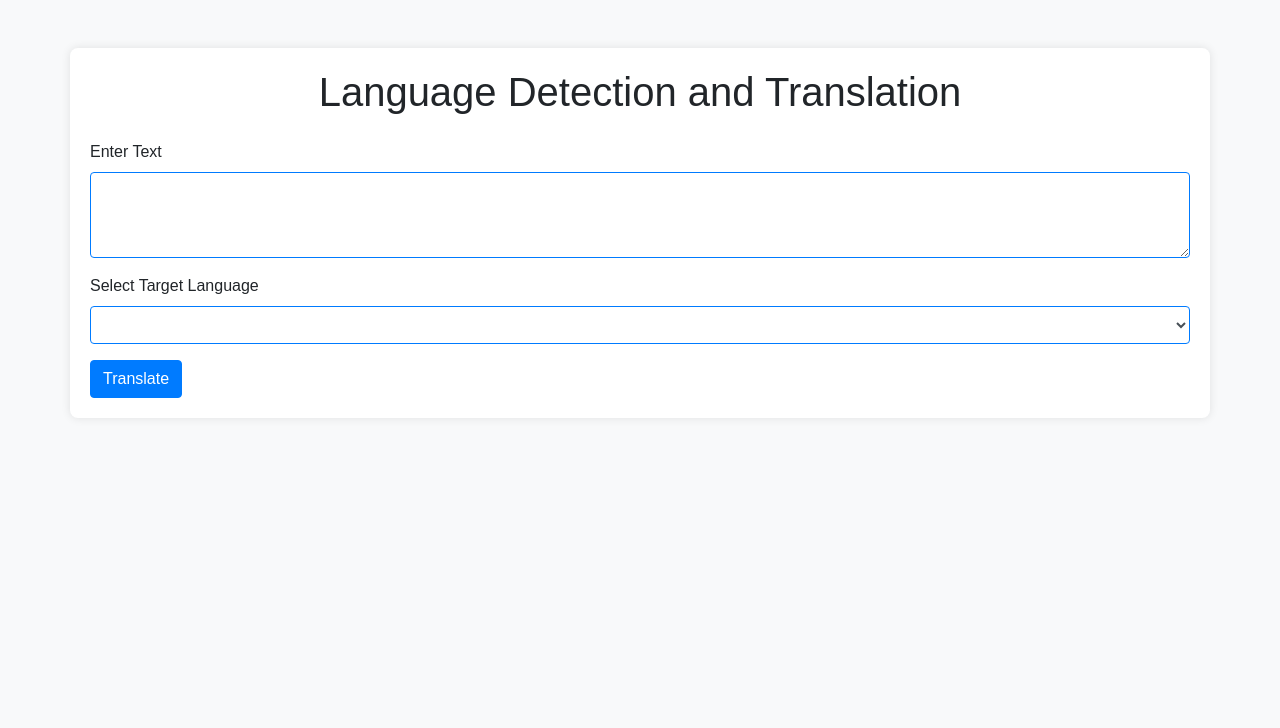
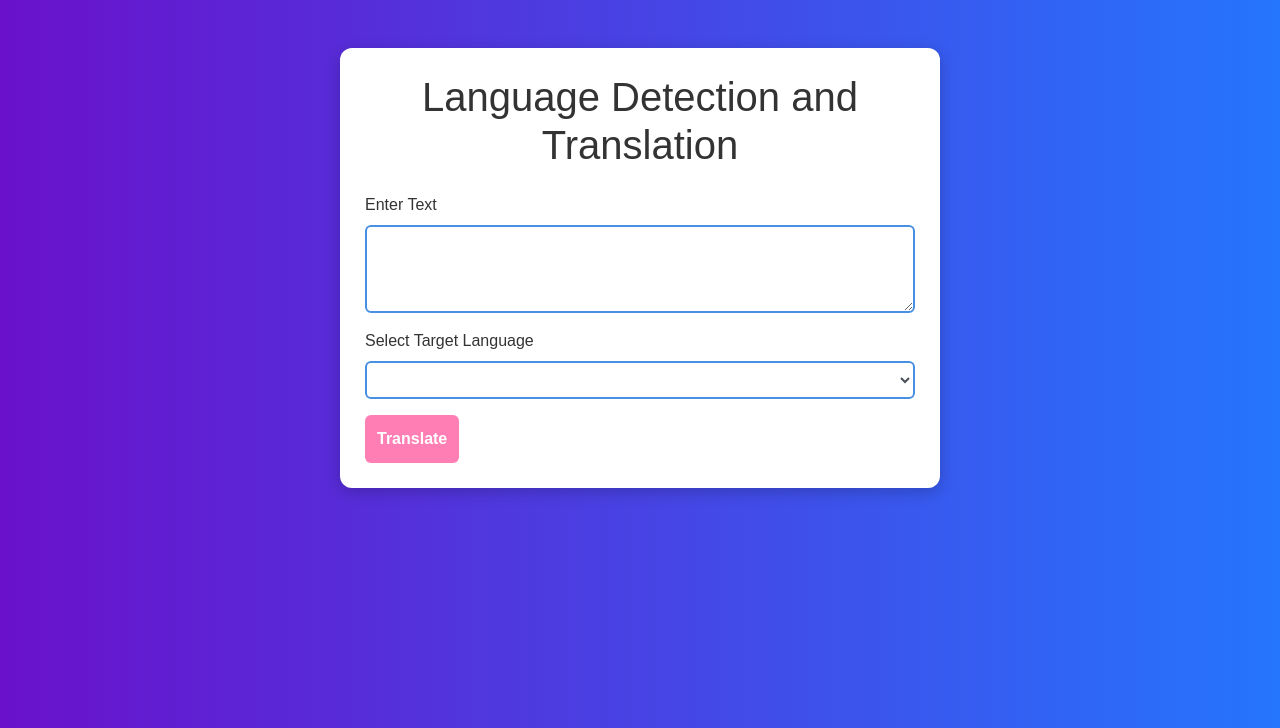
Before and after one commit to ARHAM7447/chattingbot, a Flask app: page /tool4/ in a window 1280 px wide. Shown: the top 728 px of the page. Run offline with Flask 3, Linux system fonts and the light colour scheme; lists and menus that the app fills with data are empty; some libraries are stand-ins or nearby versions.

Commit message:
change the interface

```diff
--- a/tools/tool4/templates/tool4.html
+++ b/tools/tool4/templates/tool4.html
@@ -7,34 +7,66 @@
     <link rel="stylesheet" href="https://stackpath.bootstrapcdn.com/bootstrap/4.5.2/css/bootstrap.min.css">
     <style>
       body {
-            background-color: #f8f9fa;
-            font-family: Arial, sans-serif;
+    background: linear-gradient(to right, #6a11cb, #2575fc);
+    font-family: 'Poppins', sans-serif;
+    color: #333;
+    margin: 0;
+    padding: 0;
 }
+
 .container {
-            background-color: #ffffff;
-            border-radius: 8px;
-            box-shadow: 0 0 10px rgba(0, 0, 0, 0.1);
+    max-width: 600px;
+    background: #ffffff;
+    border-radius: 12px;
+    box-shadow: 0 4px 15px rgba(0, 0, 0, 0.2);
+    padding: 25px;
+    margin: 40px auto;
+}
+
+.form-control, .form-control:focus {
+    border: 2px solid #4a90e2;
+    border-radius: 6px;
+    box-shadow: none;
+    transition: 0.3s;
+}
+
+.btn-primary {
+    background: #ff7eb3;
+    border: none;
+    font-weight: 600;
+    padding: 12px;
+    border-radius: 6px;
+    transition: 0.3s;
+}
+
+.btn-primary:hover {
+    background: #e64a68;
+    transform: scale(1.05);
+}
+
+.result-section {
+    border-top: 2px solid #ddd;
+    padding-top: 20px;
+    margin-top: 20px;
+    text-align: center;
+}
+
+.result-section h4 {
+    color: #2c3e50;
+    font-weight: 700;
+}
+
+/* Responsive Design */
+@media (max-width: 768px) {
+    .container {
+        max-width: 90%;
         padding: 20px;
     }
-        .form-control, .form-control:focus {
-            border-color: #007bff;
-            box-shadow: none;
+    .btn-primary {
+        width: 100%;
     }
-        .btn-primary {
-            background-color: #007bff;
-            border-color: #007bff;
 }
-        .btn-primary:hover {
-            background-color: #0056b3;
-            border-color: #004085;
-        }
-        .result-section {
-            border-top: 1px solid #dee2e6;
-            padding-top: 20px;
-        }
-        .result-section h4 {
-            color: #343a40;
-        }
+
     </style>
 </head>
 <body>
```
Also changed, not shown: results/generated_mcqs_The_Shakespear_Enigma.txt (+27 -11 lines), 1 other file. Lines whose indentation alone changed are shown as unchanged.
